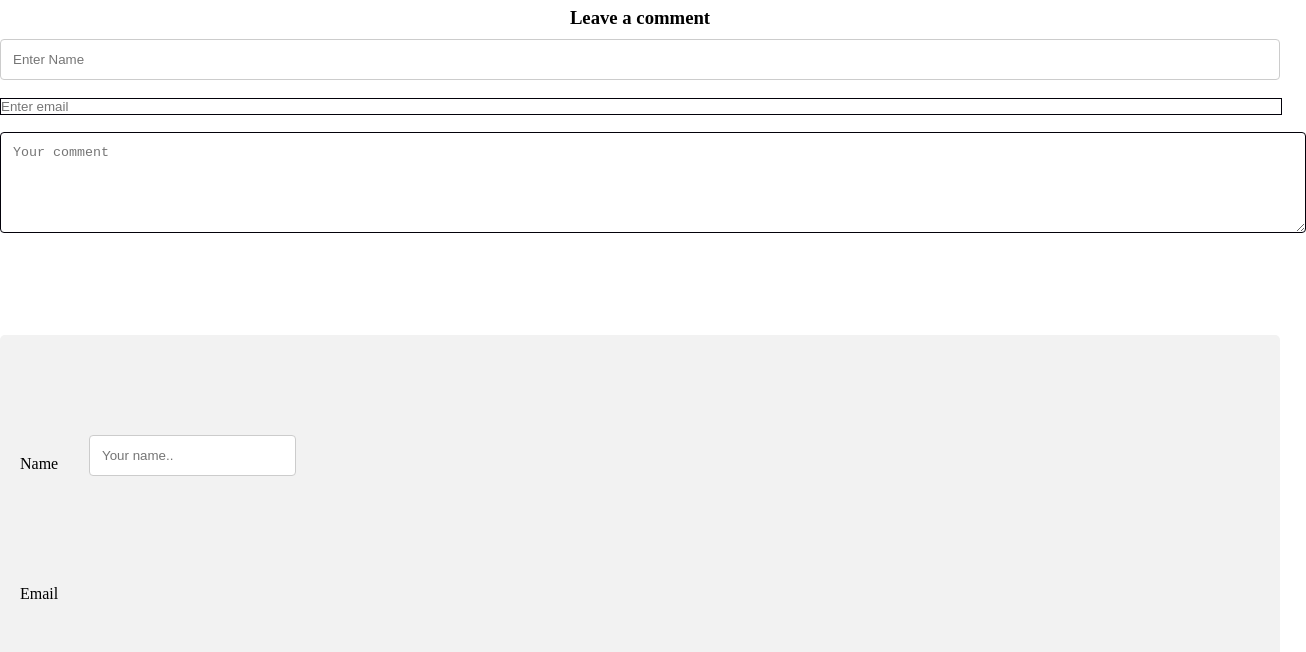
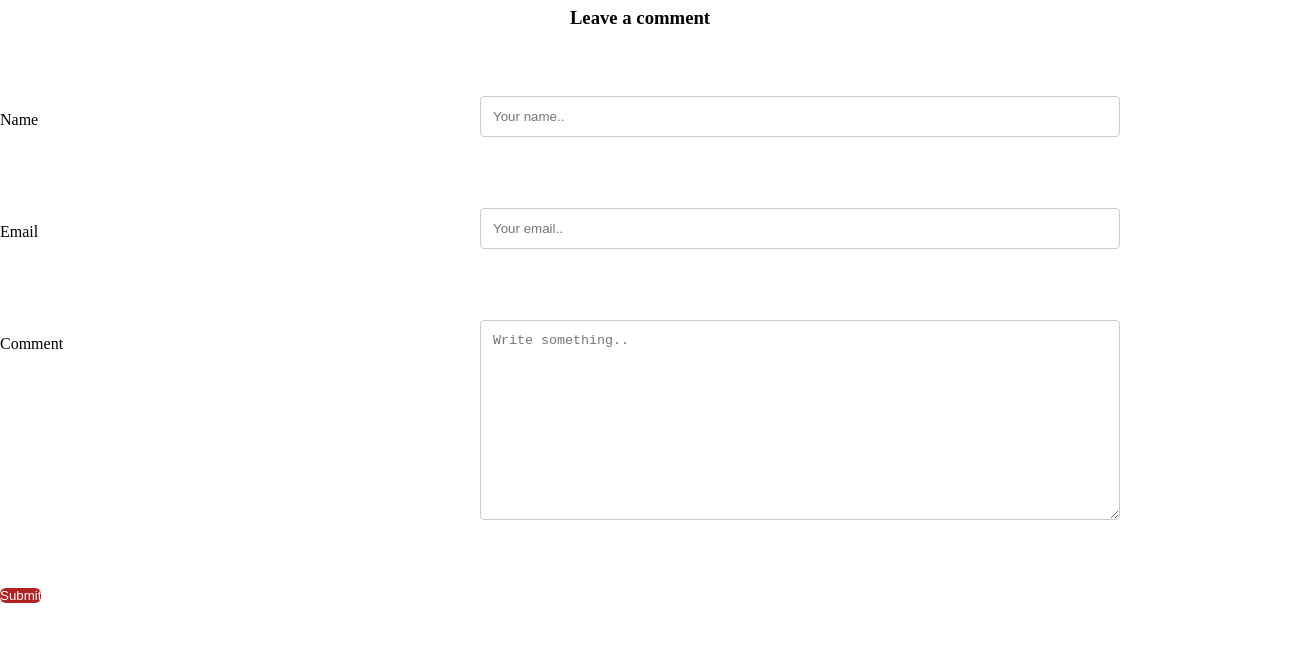
Before and after one commit to jeevana-priya/Recycleblog_Web, a plain HTML site: page templates/blog.html in a window 1280 px wide. Shown: the part 1341-1993 px from the top of the page, 1306 px wide, since content can reach past the window. After the commit the page ends 1944 px from the top, so only its background shows below. Drawn offline with Linux system fonts and the light colour scheme; files that its build step writes are made by us from their sources; files whose address does not match are found by name.

Commit message:
my first commit

```diff
--- a/static/CSS/style.css
+++ b/static/CSS/style.css
@@ -207,7 +207,7 @@ h1{
     font-weight:600 ;
 }
 p{
-    color:rgb(155, 63, 46);
+    color:rgb(117, 54, 17);
     font-size: 14px;
     font-weight: 300;
     line-height: 22px;
@@ -266,35 +266,7 @@ h1{
     display:flex ;
     justify-content: space-between;
 }
-.comment-box{
-    flex-basis: 48%;
-    margin-bottom: 30px;
-}
-.comment-box div{
-    display: flex;
-    align-items: center;
-    margin-top: 40px;
-}
-.comment-box div .fa{
-    font-size: 28px;
-    color:#f44333;
-    margin: 10px;
-    margin-right: 30px;
-}
-.comment-box div h3{
-    font-size: 20px;
-    color:#555;
-    font-weight: 400;
-    margin-bottom: 5px;
-}
-.comment-box input, .comment-box textarea{
-    width:100%;
-    padding: auto;
-    margin-bottom: 17px;
-    outline: none;
-    border: 1px solid rgb(3, 1, 10);
-    box-sizing: content-box;
-}
+
 input[type=text], select, textarea{
     width: 100%;
     padding: 12px;
@@ -310,36 +282,31 @@ input[type=text], select, textarea{
     display: inline-block;
   }
 
-  /* Style the submit button */
   input[type=submit] {
-    background-color: #04AA6D;
+    background-color: #B22222;
     color: white;
-    padding: 12px 20px;
+    padding: auto;
     border: none;
-    border-radius: 4px;
+    border-radius: 6px;
     cursor: pointer;
-    float: right;
+    float: left;
   }
 
-  /* Style the container */
-  .container {
-    border-radius: 5px;
-    background-color: #f2f2f2;
-    padding: 20px;
+  input[type=submit]:hover {
+    background-color: #B22222;
   }
 
-  /* Floating column for labels: 25% width */
+
   .col-25 {
     float: left;
     width: 25%;
     margin-top: 6px;
   }
 
-  /* Floating column for inputs: 75% width */
   .col-75 {
-    float: left;
-    width: 75%;
-    margin-top: 6px;
+    float: center;
+    width: 50%;
+    margin-top: 3px;
   }
 
   /* Clear floats after the columns */
@@ -356,6 +323,7 @@ input[type=text], select, textarea{
       margin-top: 0;
     }
   }
+
 /*------contact----*/
 .contact-us{
     width: 80%;
--- a/templates/blog.html
+++ b/templates/blog.html
@@ -66,15 +66,6 @@
     <section>
         <div class="comment-box">
             <h3>Leave a comment</h3>
-            <form action="/" class="comment-form">
-                <input type="text" name="name" placeholder="Enter Name">
-                <input type="email" name="email" placeholder="Enter email">
-                <textarea rows='5' name="comment" placeholder="Your comment"></textarea>
-                <button type="submit" class="hero-btn red-btn">Post comment</button>
-
-
-            </form>
-            <div class="container">
                 <form action="action_page.php">
                   <div class="row">
                     <div class="col-25">
@@ -89,6 +80,9 @@
                     <div class="col-25">
                       <label for="email">Email</label>
                     </div>
+                    <div class="col-75">
+                        <input type="text" id="email" name="email" placeholder="Your email..">
+                      </div>
                   </div>
                   <div class="row">
                     <div class="col-25">
@@ -103,7 +97,6 @@
                   </div>
                 </form>
               </div>
-        </div>
         </section>
 
 <!---javaScript for Menu----->
```
